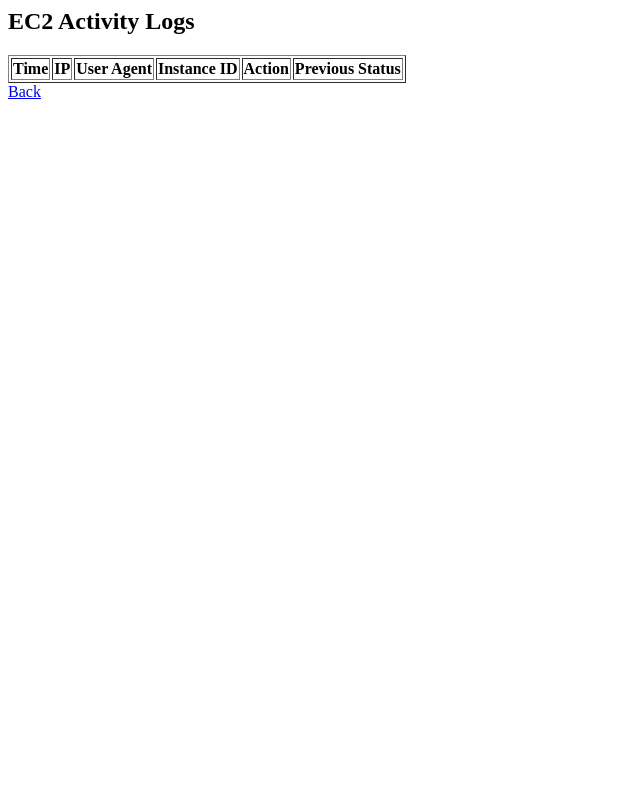
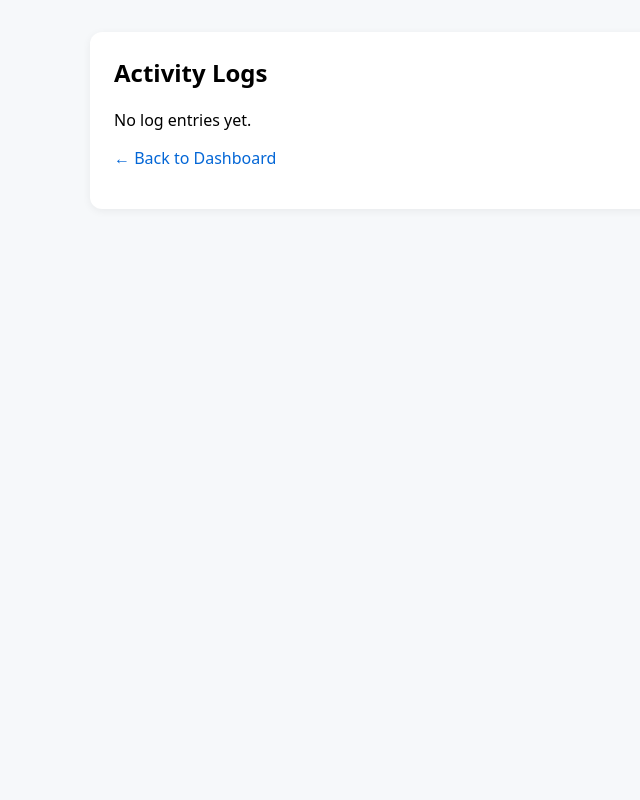
Before and after one commit to kkpkishan/ec2-manager, a Flask app: template templates/logs.html in a window 1280 px wide. Shown: the whole page, without its empty margins (0-640 px from the left). Run offline with Flask 3, Linux system fonts and the light colour scheme; the template is opened without the code that fills it, so the values that code supplies are empty.

Commit message:
update the code

```diff
--- a/app.py
+++ b/app.py
@@ -1,84 +1,155 @@
-import os
-from flask import Flask, render_template, request, redirect, session, url_for
+import os, json
+from pathlib import Path
+from datetime import datetime
+
+from flask import (
+    Flask, render_template, request, redirect,
+    session, url_for, flash
+)
+from werkzeug.security import check_password_hash
+from dotenv import load_dotenv
 import boto3
-import logging
-import json
-from datetime import datetime
-from dotenv import load_dotenv
-from werkzeug.security import check_password_hash
+from botocore.exceptions import ClientError, WaiterError
 
-app = Flask(__name__)
-app.secret_key = os.urandom(24)
-load_dotenv()
+load_dotenv(override=True)
 
-USERNAME = os.getenv("USERNAME")
+USERNAME      = os.getenv("USERNAME")
 PASSWORD_HASH = os.getenv("PASSWORD_HASH")
-LOG_FILE = "logs/activity.jsonl"
+AWS_REGION    = os.getenv("AWS_REGION", "us-west-2")
 
-ec2 = boto3.client('ec2', region_name='us-west-2')
+BASE_DIR = Path(__file__).resolve().parent
+LOG_FILE = BASE_DIR / "logs" / "activity.jsonl"
+LOG_FILE.parent.mkdir(exist_ok=True)
 
-def log_action(ip, user_agent, instance_id, action, prev_state):
-    log_data = {
-        "time": datetime.utcnow().isoformat(),
+app = Flask(__name__, static_folder="static", template_folder="templates")
+app.secret_key = os.getenv("FLASK_SECRET_KEY", os.urandom(24))
+ec2 = boto3.client("ec2", region_name=AWS_REGION)
+
+def get_client_ip(req):
+    xff = req.headers.get("X-Forwarded-For", "")
+    if xff:
+        return xff.split(",")[0].strip()
+    return req.headers.get("X-Real-IP", req.remote_addr)
+
+def log_action(ip, ua, instance_id, action,
+               previous_status, current_status,
+               success=True, error=""):
+    entry = {
+        "time": datetime.utcnow().isoformat(timespec="seconds") + "Z",
         "ip": ip,
-        "user_agent": user_agent,
+        "user_agent": ua,
         "instance_id": instance_id,
         "action": action,
-        "previous_status": prev_state
+        "previous_status": previous_status,
+        "current_status": current_status,
+        "success": success,
+        "error_message": error,
     }
-    with open(LOG_FILE, 'a') as f:
-        f.write(json.dumps(log_data) + "\n")
+    with LOG_FILE.open("a") as f:
+        f.write(json.dumps(entry) + "\n")
 
-@app.route('/', methods=['GET', 'POST'])
+def get_instances():
+    instances = []
+    for r in ec2.describe_instances()["Reservations"]:
+        for inst in r["Instances"]:
+            name = next(
+                (t["Value"] for t in inst.get("Tags", []) if t["Key"] == "Name"),
+                "N/A"
+            )
+            instances.append({
+                "name":   name,
+                "id":     inst["InstanceId"],
+                "type":   inst["InstanceType"],
+                "status": inst["State"]["Name"],
+            })
+    return instances
+
+from functools import wraps
+
+def login_required(f):
+    @wraps(f)
+    def _wrapper(*args, **kw):
+        if not session.get("logged_in"):
+            return redirect(url_for("login"))
+        return f(*args, **kw)
+    return _wrapper
+
+@app.route("/", methods=["GET", "POST"])
 def login():
-    if request.method == 'POST':
-        if (request.form['username'] == USERNAME and
-            check_password_hash(PASSWORD_HASH, request.form['password'])):
-            session['logged_in'] = True
-            return redirect('/dashboard')
-        return "Invalid credentials", 401
-    return render_template('login.html')
+    if request.method == "POST":
+        u = request.form["username"].strip()
+        p = request.form["password"]
+        if u == USERNAME and check_password_hash(PASSWORD_HASH, p):
+            session["logged_in"] = True
+            return redirect(url_for("dashboard"))
+        flash("Invalid username or password", "danger")
+    return render_template("login.html")
 
-@app.route('/dashboard')
+@app.route("/dashboard")
+@login_required
 def dashboard():
-    if not session.get('logged_in'):
-        return redirect('/')
-    response = ec2.describe_instances()
-    instances = []
-    for reservation in response['Reservations']:
-        for instance in reservation['Instances']:
-            instances.append({
-                'id': instance['InstanceId'],
-                'type': instance['InstanceType'],
-                'status': instance['State']['Name'],
-                'name': next((tag['Value'] for tag in instance.get('Tags', []) if tag['Key'] == 'Name'), 'N/A')
-            })
-    return render_template('dashboard.html', instances=instances)
+    instances = get_instances()
+    return render_template("dashboard.html",
+                           instances=instances,
+                           total=len(instances))
 
-@app.route('/action', methods=['POST'])
+@app.route("/action", methods=["POST"])
+@login_required
 def action():
-    if not session.get('logged_in'):
-        return redirect('/')
-    instance_id = request.form['instance_id']
-    action = request.form['action']
-    instance_info = ec2.describe_instances(InstanceIds=[instance_id])
-    prev_state = instance_info['Reservations'][0]['Instances'][0]['State']['Name']
-    if action == 'start':
-        ec2.start_instances(InstanceIds=[instance_id])
-    elif action == 'stop':
-        ec2.stop_instances(InstanceIds=[instance_id])
-    log_action(request.remote_addr, request.headers.get('User-Agent'), instance_id, action, prev_state)
-    return redirect('/dashboard')
+    instance_id = request.form["instance_id"]
+    action      = request.form["action"]
 
-@app.route('/logs')
+    prev_state = ec2.describe_instances(InstanceIds=[instance_id])["Reservations"][0]["Instances"][0]["State"]["Name"]
+
+    desired_waiter = {
+        "start": ("instance_running", "running"),
+        "stop":  ("instance_stopped", "stopped"),
+    }
+
+    success, err_msg, current_state = True, "", prev_state
+    try:
+        if action == "start":
+            ec2.start_instances(InstanceIds=[instance_id])
+        elif action == "stop":
+            ec2.stop_instances(InstanceIds=[instance_id])
+
+        waiter_name, final_state = desired_waiter[action]
+        waiter = ec2.get_waiter(waiter_name)
+        waiter.wait(InstanceIds=[instance_id], WaiterConfig={"Delay": 5, "MaxAttempts": 12})
+        current_state = final_state
+        flash(f"{instance_id} is now {current_state}", "success")
+
+    except (ClientError, WaiterError) as e:
+        success = False
+        err_msg = str(e)
+        current_state = ec2.describe_instances(InstanceIds=[instance_id])["Reservations"][0]["Instances"][0]["State"]["Name"]
+        flash(f"ERROR: {err_msg}", "danger")
+
+    client_ip = request.form.get("client_ip") or get_client_ip(request)
+    log_action(client_ip,
+               request.headers.get("User-Agent", "unknown"),
+               instance_id, action,
+               prev_state, current_state,
+               success, err_msg)
+
+    return redirect(url_for("dashboard"))
+
+@app.route("/logs")
+@login_required
 def view_logs():
-    if not session.get('logged_in'):
-        return redirect('/')
-    with open(LOG_FILE) as f:
-        entries = [json.loads(line) for line in f]
-    return render_template('logs.html', logs=entries)
+    entries = []
+    if LOG_FILE.exists():
+        with LOG_FILE.open() as f:
+            entries = [json.loads(l) for l in f.readlines()][::-1]
+    return render_template("logs.html", logs=entries)
 
-@app.route('/logout')
+@app.route("/logout")
 def logout():
     session.clear()
-    return redirect('/')
+    return redirect(url_for("login"))
+
+if __name__ == "__main__":
+    port = int(os.getenv("PORT", 5000))
+    app.run(host="0.0.0.0",
+            port=port,
+            debug=os.getenv("FLASK_DEBUG", "0") == "1")
--- /dev/null
+++ b/requirements.txt
@@ -0,0 +1,4 @@
+Flask==2.3.3
+Werkzeug==3.0.2
+python-dotenv==1.0.1
+boto3==1.34.98
--- /dev/null
+++ b/static/main.css
@@ -0,0 +1,63 @@
+body {
+  font-family: system-ui, sans-serif;
+  background: #f6f8fa;
+  margin: 0;
+}
+.container {
+  max-width: 1100px;
+  margin: 2rem auto;
+  padding: 0 1rem;
+}
+.card {
+  background: #fff;
+  border-radius: 12px;
+  box-shadow: 0 2px 8px rgba(0,0,0,0.06);
+  padding: 1.5rem;
+}
+table {
+  border-collapse: collapse;
+  width: 100%;
+  font-size: 0.92rem;
+}
+th, td {
+  padding: 0.55rem 0.8rem;
+  text-align: left;
+  white-space: nowrap;
+}
+th {
+  background: #eef1f4;
+  cursor: pointer;
+  user-select: none;
+}
+tr:nth-child(even) {
+  background: #fafbfc;
+}
+tr:hover {
+  background: #f1faff;
+}
+th.sort-asc::after { content: \" ▲\"; font-size: 0.7em; }
+th.sort-desc::after { content: \" ▼\"; font-size: 0.7em; }
+.success { color: green; }
+.danger { color: #c00; }
+.button-link {
+  color: #0366d6;
+  text-decoration: none;
+  margin-right: 1rem;
+}
+.button-link:hover {
+  text-decoration: underline;
+}
+/* Colored statuses */
+.status.running {
+  color: #2e7d32;
+  font-weight: 600;
+}
+.status.stopped {
+  color: #656871;
+  font-weight: 600;
+}
+@media (max-width: 640px) {
+  th:nth-child(2), td:nth-child(2) {
+    display: none;
+  }
+}
--- /dev/null
+++ b/templates/layout.html
@@ -0,0 +1,11 @@
+<!DOCTYPE html>
+<html lang="en">
+<head>
+  <meta charset="utf-8">
+  <title>{% block title %}EC2 Manager{% endblock %}</title>
+  <meta name="viewport" content="width=device-width,initial-scale=1">
+</head>
+<body>
+  {% block content %}{% endblock %}
+</body>
+</html>
--- a/templates/logs.html
+++ b/templates/logs.html
@@ -1,15 +1,44 @@
-<h2>EC2 Activity Logs</h2>
-<table border="1">
-  <tr><th>Time</th><th>IP</th><th>User Agent</th><th>Instance ID</th><th>Action</th><th>Previous Status</th></tr>
-  {% for log in logs %}
-  <tr>
-    <td>{{ log.time }}</td>
-    <td>{{ log.ip }}</td>
-    <td>{{ log.user_agent }}</td>
-    <td>{{ log.instance_id }}</td>
-    <td>{{ log.action }}</td>
-    <td>{{ log.previous_status }}</td>
-  </tr>
-  {% endfor %}
-</table>
-<a href="/dashboard">Back</a>
+{% extends "layout.html" %}{% block content %}
+<link rel="stylesheet" href="{{ url_for('static', filename='main.css') }}">
+
+<div class="container">
+  <div class="card">
+    <h2 style="margin-top:0">Activity Logs</h2>
+
+    {% if logs %}
+    <div style="overflow-x:auto">
+      <table>
+        <thead>
+          <tr>
+            <th>Time (UTC)</th><th>IP</th><th>User-Agent</th>
+            <th>Instance</th><th>Action</th><th>Prev&nbsp;State</th>
+            <th>Curr&nbsp;State</th><th>Success</th><th>Error</th>
+          </tr>
+        </thead>
+        <tbody>
+        {% for l in logs %}
+          <tr>
+            <td>{{ l.time }}</td>
+            <td>{{ l.ip }}</td>
+            <td style="white-space:normal">{{ l.user_agent }}</td>
+            <td>{{ l.instance_id }}</td>
+            <td>{{ l.action }}</td>
+            <td>{{ l.previous_status }}</td>
+            <td>{{ l.current_status }}</td>
+            <td>{{ '✔' if l.success else '✖' }}</td>
+            <td style="white-space:normal">{{ l.error_message }}</td>
+          </tr>
+        {% endfor %}
+        </tbody>
+      </table>
+    </div>
+    {% else %}
+      <p>No log entries yet.</p>
+    {% endif %}
+
+    <p style="margin-top:1rem">
+      <a class="button-link" href="{{ url_for('dashboard') }}">← Back to Dashboard</a>
+    </p>
+  </div>
+</div>
+{% endblock %}
```
Also changed, not shown: static/main.js (added, +57 -0 lines), templates/dashboard.html (+44 -6 lines), templates/login.html (+30 -5 lines), static/requirements.txt (deleted), 1 other file.
